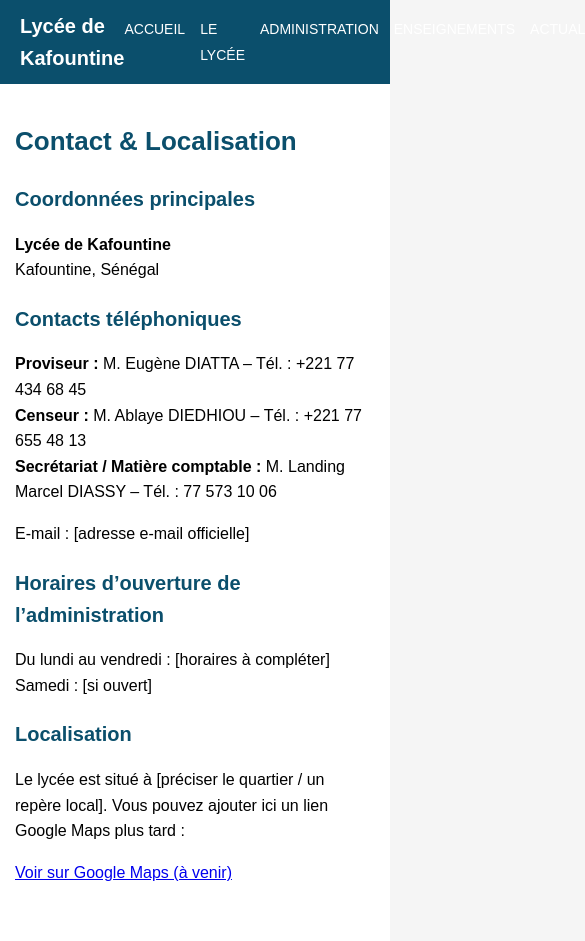
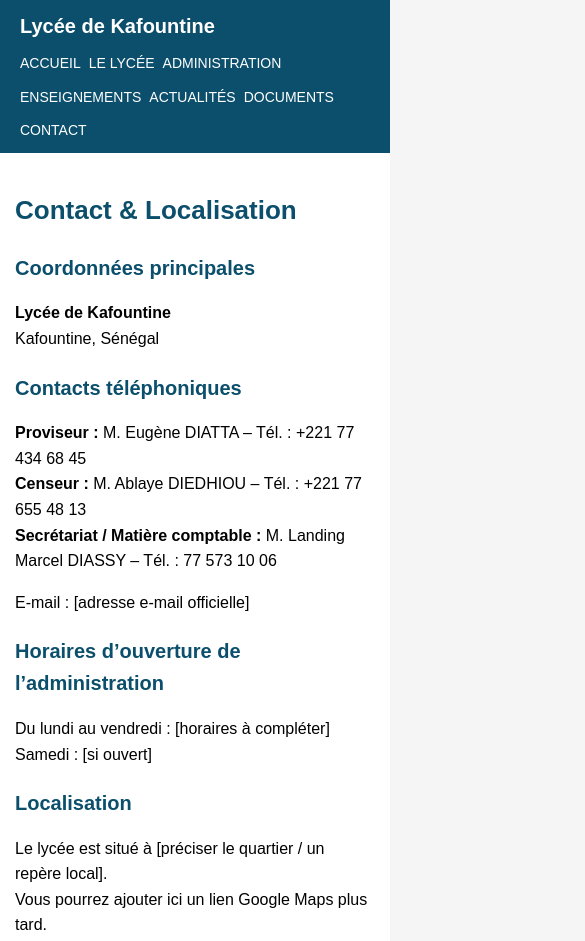
Before and after one commit to meliusmum-sketch/lycee-kafountine-site, a plain HTML site: page contact.html in a window 390 px wide. Shown: the top 941 px of the page, 585 px wide, since content can reach past the window. Drawn offline with Linux system fonts and the light colour scheme.

Commit message:
Update contact.html

```diff
--- a/contact.html
+++ b/contact.html
@@ -15,9 +15,14 @@
         main { max-width: 1100px; margin: 0 auto; padding: 20px 15px 40px; background-color: #fff; }
         h1 { font-size: 26px; color: #0b4f6c; }
         h2 { font-size: 20px; color: #0b4f6c; margin-top: 20px; }
+        .contact-block { margin-bottom: 15px; }
         footer { background-color: #222; color: #ddd; padding: 15px 20px; font-size: 13px; }
         .footer-inner { max-width: 1100px; margin: 0 auto; }
-        .contact-block { margin-bottom: 15px; }
+
+        @media (max-width: 768px) {
+            nav { flex-direction: column; align-items: flex-start; gap: 8px; }
+            .menu { flex-wrap: wrap; gap: 8px; }
+        }
     </style>
 </head>
 <body>
@@ -42,8 +47,10 @@
 
     <div class="contact-block">
         <h2>Coordonnées principales</h2>
-        <p><strong>Lycée de Kafountine</strong><br>
-        Kafountine, Sénégal</p>
+        <p>
+            <strong>Lycée de Kafountine</strong><br>
+            Kafountine, Sénégal
+        </p>
     </div>
 
     <div class="contact-block">
@@ -69,8 +76,8 @@
     <div class="contact-block">
         <h2>Localisation</h2>
         <p>
-            Le lycée est situé à [préciser le quartier / un repère local].
-            Vous pouvez ajouter ici un lien Google Maps plus tard :
+            Le lycée est situé à [préciser le quartier / un repère local].<br>
+            Vous pourrez ajouter ici un lien Google Maps plus tard.
         </p>
         <p><a href="#" target="_blank">Voir sur Google Maps (à venir)</a></p>
     </div>
@@ -83,9 +90,7 @@
             Pour toutes les coordonnées (téléphone, e-mail, localisation),
             veuillez consulter la page Contact.
         </p>
-        <p>
-            &copy; <span id="year"></span> Lycée de Kafountine – Tous droits réservés.
-        </p>
+        <p>&copy; <span id="year"></span> Lycée de Kafountine – Tous droits réservés.</p>
     </div>
     <script>
         document.getElementById('year').textContent = new Date().getFullYear();
```
